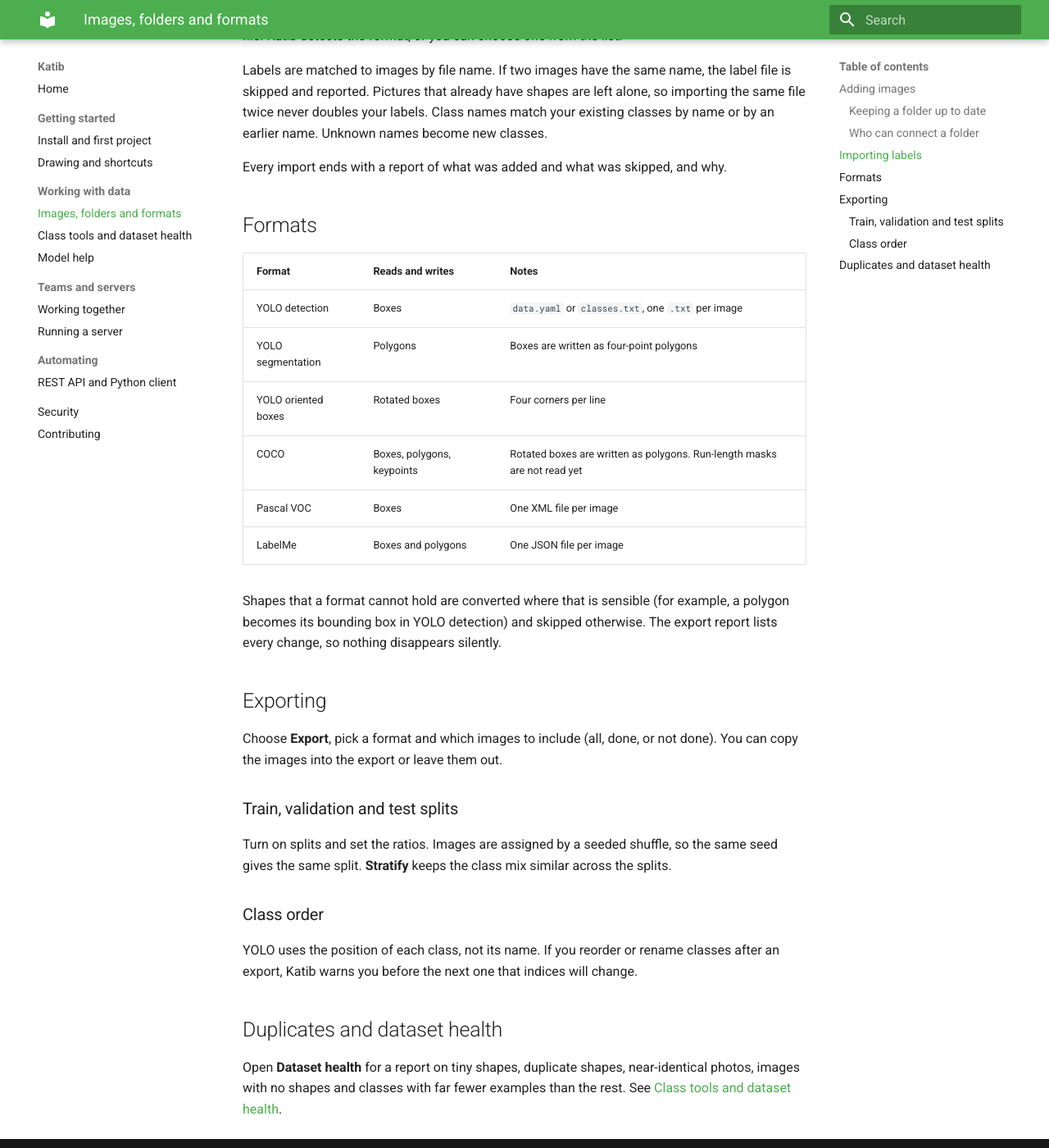
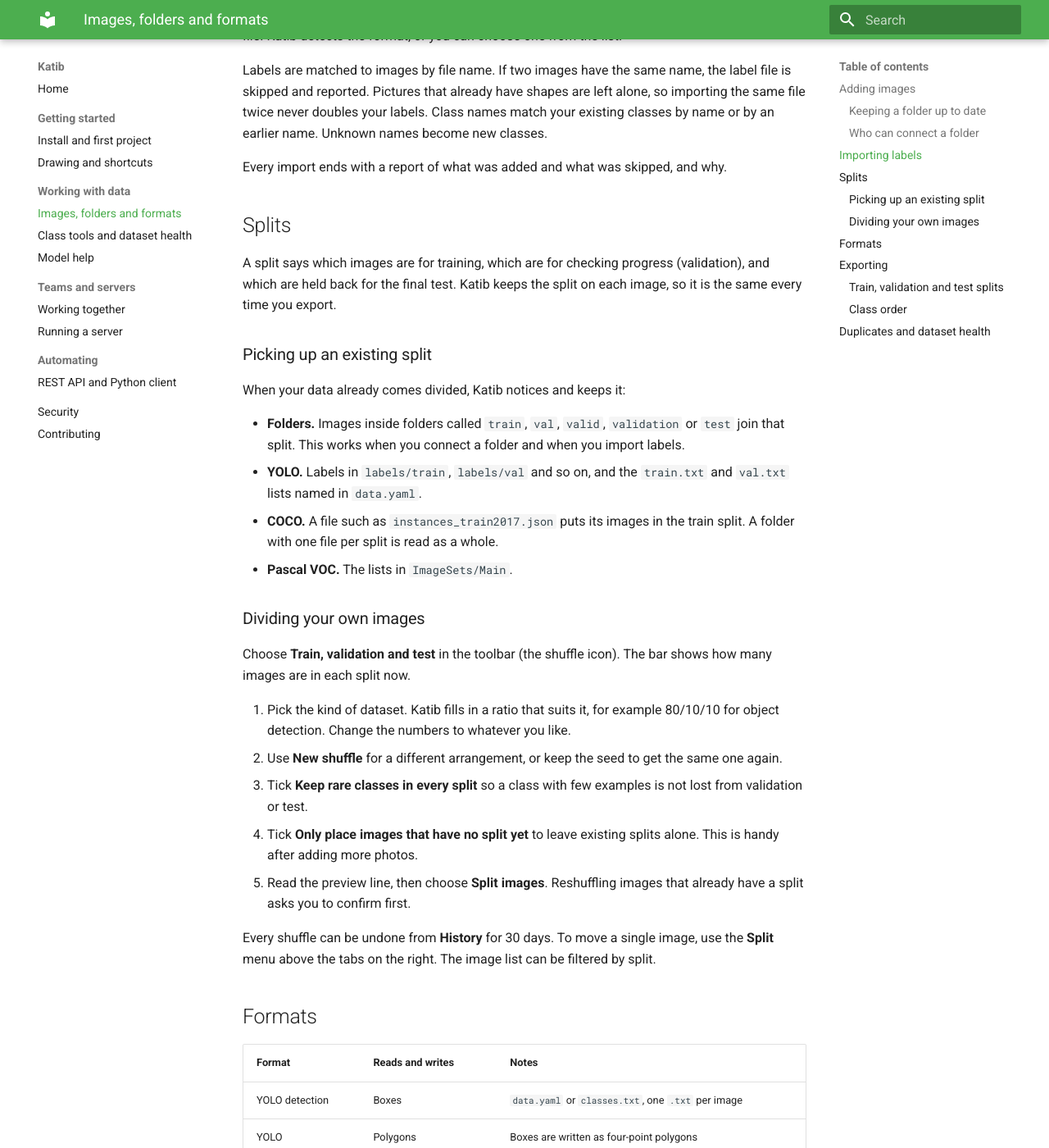
Before and after one commit to MergenEnBilge/Katib, an MkDocs documentation site: the page built from docs/data.md, in a window 1280 px wide and 1400 px high, scrolled down 1062 px. Shown: the whole window at 82% size. Built offline with MkDocs 1.6.1 and Material for MkDocs 9.7.7, drawn with Linux system fonts in a browser that asks for light colours; some of the changed text lies outside the part shown.

Commit message:
Document splits

```diff
--- a/docs/data.md
+++ b/docs/data.md
@@ -35,6 +35,31 @@
 
 Every import ends with a report of what was added and what was skipped, and why.
 
+## Splits
+
+A split says which images are for training, which are for checking progress (validation), and which are held back for the final test. Katib keeps the split on each image, so it is the same every time you export.
+
+### Picking up an existing split
+
+When your data already comes divided, Katib notices and keeps it:
+
+- **Folders.** Images inside folders called `train`, `val`, `valid`, `validation` or `test` join that split. This works when you connect a folder and when you import labels.
+- **YOLO.** Labels in `labels/train`, `labels/val` and so on, and the `train.txt` and `val.txt` lists named in `data.yaml`.
+- **COCO.** A file such as `instances_train2017.json` puts its images in the train split. A folder with one file per split is read as a whole.
+- **Pascal VOC.** The lists in `ImageSets/Main`.
+
+### Dividing your own images
+
+Choose **Train, validation and test** in the toolbar (the shuffle icon). The bar shows how many images are in each split now.
+
+1. Pick the kind of dataset. Katib fills in a ratio that suits it, for example 80/10/10 for object detection. Change the numbers to whatever you like.
+2. Use **New shuffle** for a different arrangement, or keep the seed to get the same one again.
+3. Tick **Keep rare classes in every split** so a class with few examples is not lost from validation or test.
+4. Tick **Only place images that have no split yet** to leave existing splits alone. This is handy after adding more photos.
+5. Read the preview line, then choose **Split images**. Reshuffling images that already have a split asks you to confirm first.
+
+Every shuffle can be undone from **History** for 30 days. To move a single image, use the **Split** menu above the tabs on the right. The image list can be filtered by split.
+
 ## Formats
 
 | Format | Reads and writes | Notes |
@@ -54,7 +79,7 @@
 
 ### Train, validation and test splits
 
-Turn on splits and set the ratios. Images are assigned by a seeded shuffle, so the same seed gives the same split. **Stratify** keeps the class mix similar across the splits.
+If your images have a saved split, exporting uses it and writes the `train`, `val` and `test` folders your training code expects. Images with no split go with the training images. You can instead make a new split just for that export, or leave the export unsplit. See [Splits](#splits).
 
 ### Class order
 
```
